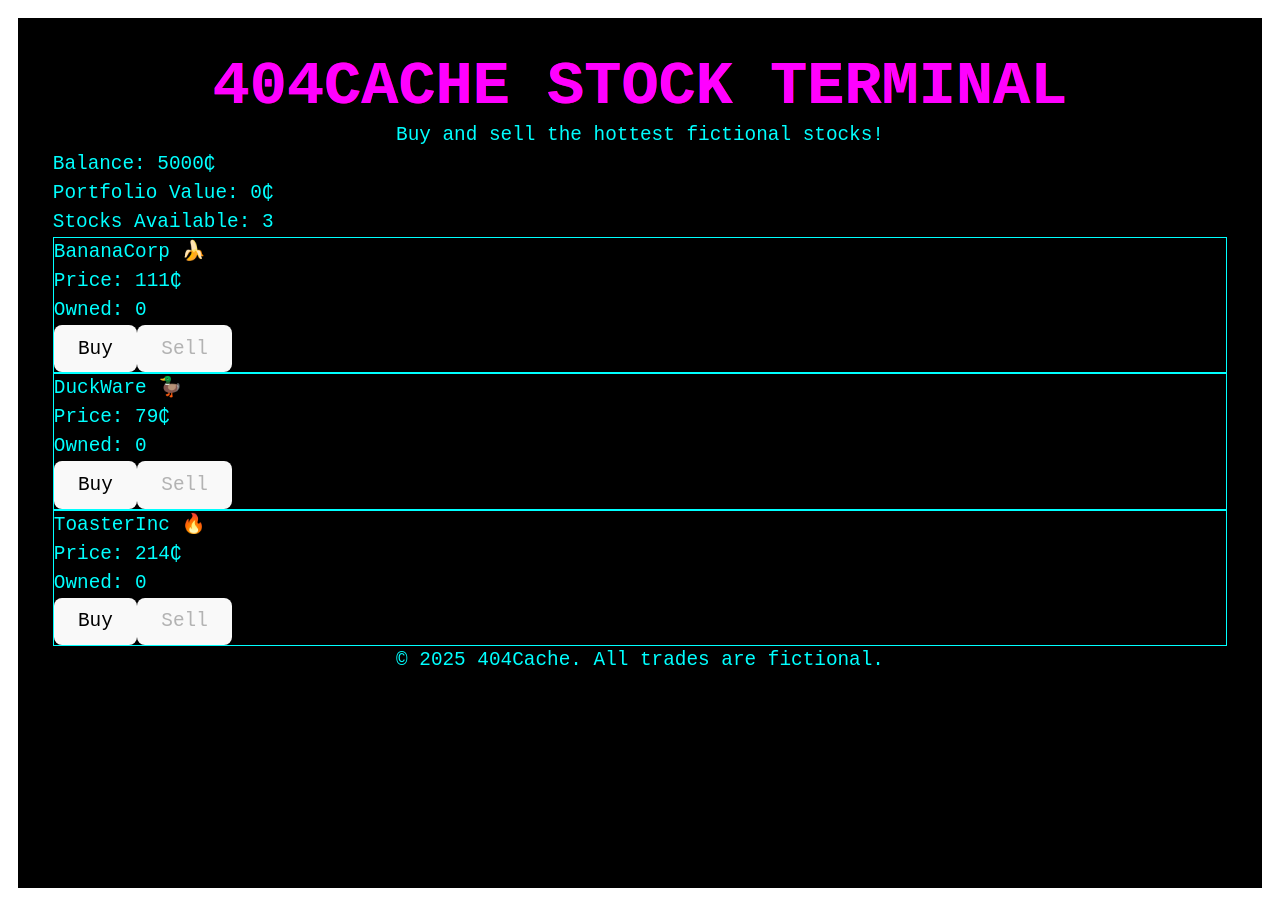
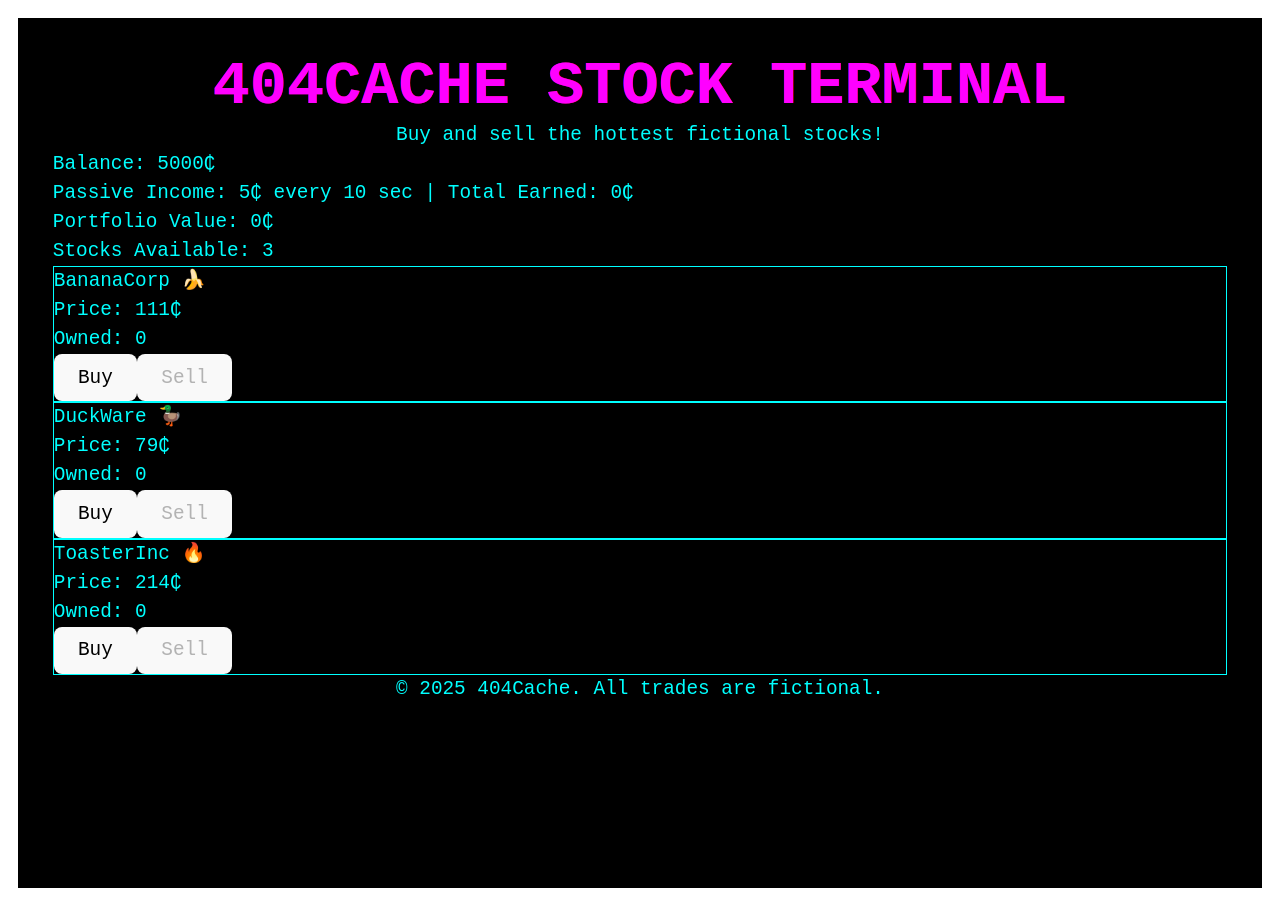
Before and after one commit to uxillary/404cache, a React (Vite) app: page / in a window 1280 px wide. Built offline with nearby package versions, Linux system fonts and the light colour scheme.

Commit message:
Add passive income system

```diff
--- a/src/App.jsx
+++ b/src/App.jsx
@@ -3,6 +3,7 @@ import BalanceDisplay from './components/BalanceDisplay';
 import PortfolioValueDisplay from './components/PortfolioValueDisplay';
 import StockList from './components/StockList';
 import StockCount from './components/StockCount';
+import PassiveIncomeDisplay from './components/PassiveIncomeDisplay';
 import Header from './components/Header';
 import Footer from './components/Footer';
 import './index.css';
@@ -15,6 +16,11 @@ function App() {
   const [portfolio, setPortfolio] = useState(() => {
     const stored = localStorage.getItem('portfolio');
     return stored ? JSON.parse(stored) : {};
+  });
+  const [passiveRate] = useState(5); // currency earned every 10 seconds
+  const [passiveEarned, setPassiveEarned] = useState(() => {
+    const stored = localStorage.getItem('passiveEarned');
+    return stored ? JSON.parse(stored) : 0;
   });
   const [stocks, setStocks] = useState([
     { name: 'BananaCorp 🍌', price: 120 },
@@ -38,12 +44,24 @@ function App() {
   }, []);
 
   useEffect(() => {
+    const id = setInterval(() => {
+      setBalance((b) => b + passiveRate);
+      setPassiveEarned((e) => e + passiveRate);
+    }, 10000);
+    return () => clearInterval(id);
+  }, [passiveRate]);
+
+  useEffect(() => {
     localStorage.setItem('balance', JSON.stringify(balance));
   }, [balance]);
 
   useEffect(() => {
     localStorage.setItem('portfolio', JSON.stringify(portfolio));
   }, [portfolio]);
+
+  useEffect(() => {
+    localStorage.setItem('passiveEarned', JSON.stringify(passiveEarned));
+  }, [passiveEarned]);
 
   const handleBuy = (stockName) => {
     const stock = stocks.find((s) => s.name === stockName);
@@ -66,6 +84,7 @@ function App() {
       <div className="w-full max-w-3xl">
         <Header />
         <BalanceDisplay balance={balance} />
+        <PassiveIncomeDisplay rate={passiveRate} earned={passiveEarned} />
         <PortfolioValueDisplay stocks={stocks} portfolio={portfolio} />
         <StockCount count={stocks.length} />
         <StockList
--- /dev/null
+++ b/src/components/PassiveIncomeDisplay.jsx
@@ -0,0 +1,9 @@
+function PassiveIncomeDisplay({ rate, earned }) {
+  return (
+    <div className="mb-4 text-purple-400">
+      Passive Income: <span className="font-bold">{rate}₵</span> every 10 sec | Total Earned: <span className="font-bold">{earned}₵</span>
+    </div>
+  );
+}
+
+export default PassiveIncomeDisplay;
```
